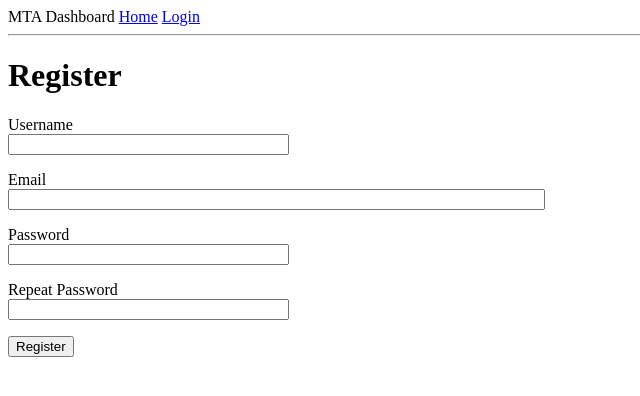
After one commit to pbt-santos/mtatransit, a Flask app: page /register in a window 1280 px wide. The commit adds this page. Shown: the top 396 px of the page, without its empty margins (0-640 px from the left). Run offline with Flask 2, Linux system fonts and the light colour scheme.

Commit message:
start adding errors, logging and test cases

```diff
--- a/app/forms.py
+++ b/app/forms.py
@@ -1,8 +1,11 @@
 # This class will define our web forms for logins
 from flask_wtf import FlaskForm
 from wtforms import StringField, PasswordField, BooleanField, SubmitField
-from wtforms.validators import DataRequired
+from wtforms.validators import DataRequired, ValidationError, Email, EqualTo
+from app.models import User
 
+
+# Create the login form for the page
 class LoginForm(FlaskForm):
     # Define our instance variables with initial values
     # DataRequired means that it cannot be submitted empty
@@ -11,3 +14,23 @@ class LoginForm(FlaskForm):
     password = PasswordField('Password', validators=[DataRequired()])
     remember_me = BooleanField('Remember Me')
     submit = SubmitField('Sign In')
+
+
+# Class that allows users to register themselves. WTForms checks email style
+class RegistrationForm(FlaskForm):
+    username = StringField('Username', validators=[DataRequired()])
+    email = StringField('Email', validators=[DataRequired(), Email()])
+    password = PasswordField('Password', validators=[DataRequired()])
+    password2 = PasswordField('Repeat Password', validators=[DataRequired(), EqualTo('password')])
+    submit = SubmitField('Register')
+
+    # custom validators
+    def validate_username(self, username):
+        user = User.query.filter_by(username=username.data).first()
+        if user: # name already exists
+            raise ValidationError('Username already in use')
+
+    def validate_email(self, email):
+        user = User.query.filter_by(email=email.data).first()
+        if user: # email already exists
+            raise ValidationError('Email already in use')
--- a/app/routes.py
+++ b/app/routes.py
@@ -1,18 +1,25 @@
 # import the app variable from the init file (which is in app dir)
-from flask import render_template, flash, redirect, url_for
-from app import app
-from app.forms import LoginForm
-from flask_login import current_user, login_user, logout_user
+from flask import render_template, flash, redirect, url_for, request
+from app import app, db
+from app.forms import LoginForm, RegistrationForm
+from flask_login import current_user, login_user, logout_user, login_required
 from app.models import User
+from werkzeug.urls import url_parse
 
 
-# Show this whenever we hit these two endpoints
+# let's create a provisional before request section
+# @app.before_request
+# def before_request():
+#     pass
+
+
+# Show this whenever we hit these two endpoints but make people login
 @app.route('/')
 @app.route('/index')
+@login_required
 def index():
     # Let's mock some turnstyle data. This will later come from a SQL database
     # the following will be the username of the station worker
-    user = {'username': 'tester'}
     turnstiles = [
         {
             'id': '1',
@@ -27,7 +34,7 @@ def index():
             'turn_rate': '1'
         }
     ]
-    return render_template('index.html', title='Home', user=user, turnstiles=turnstiles)
+    return render_template('index.html', title='Home', turnstiles=turnstiles)
 
 
 # generate the view for the login form and tell the controller to accept various methods
@@ -47,8 +54,15 @@ def login():
 
         # Success
         login_user(user, remember=form.remember_me.data)
-        # use the url_for to avoid errors and get it from function name annotation
-        return redirect(url_for('index'))
+
+        # parse url to get to page we were redirected from (from url)
+        next_page = request.args.get('next')
+
+        # If login url doesn't have the next query string section, goto index
+        if not next_page or url_parse(next_page).netloc != '':
+            next_page = url_for('index')
+
+        return redirect(next_page)
     return render_template('login.html', title='Sign In', form=form)
 
 
@@ -57,3 +71,20 @@ def login():
 def logout():
     logout_user()
     return redirect(url_for('index'))
+
+
+# Registration page for new users
+@app.route("/register", methods=['GET', 'POST'])
+def register():
+    if current_user.is_authenticated:
+        return redirect(url_for('index'))
+
+    form = RegistrationForm()
+    if form.validate_on_submit():
+        user = User(username=form.username.data, email=form.email.data)
+        user.set_password(form.password.data)
+        db.session.add(user)
+        db.session.commit()
+        flash('New user registered ({})'.format(user.username))
+        return redirect(url_for('login'))
+    return render_template('register.html', title='Register', form=form)
--- /dev/null
+++ b/app/templates/404.html
@@ -0,0 +1,6 @@
+{% extends "base.html" %}
+
+{% block content %}
+    <h1>Not Found</h1>
+    <p><a href="{{ url_for('index') }}">Back Home</a></p>
+{% endblock %}
--- /dev/null
+++ b/app/templates/_turnstile.html
@@ -0,0 +1,4 @@
+<!-- Can later on use flask_table extension instead. we'll pause this for now -->
+<table>
+    <thead><tr></tr></thead>
+</table>
--- a/app/templates/base.html
+++ b/app/templates/base.html
@@ -10,7 +10,11 @@
         <div>
             MTA Dashboard
             <a href="{{ url_for('index') }}">Home</a>
+            {% if current_user.is_anonymous %}
             <a href="{{ url_for('login') }}">Login</a>
+            {% else %}
+            <a href="{{ url_for('logout') }}">Logout</a>
+            {% endif %}
         </div>
         <hr>
         <!-- Let's add a section to display the messages we save with flash() -->
--- a/app/templates/index.html
+++ b/app/templates/index.html
@@ -2,7 +2,7 @@
 
 <!-- This block will be inserted into the base html page (note: block identifier is 'content')-->
 {% block content %}
-    <h1>User: {{ user.username }}</h1>
+    <h1>User: {{ current_user.username }}</h1>
     <!-- Let's display the turnstiles that we're monitoring
     Let's use the looping directive that jinja gives us-->
         {% for turnstile in turnstiles %}
--- a/app/templates/login.html
+++ b/app/templates/login.html
@@ -5,6 +5,7 @@
 <h1>Sign In</h1>
 <!-- The login view function will send the form class to this -->
 <!-- novalidate option leaves validation for flask rather than browser-->
+<p>New Users: <a href="{{ url_for('register') }}">Register</a></p>
 <form action="" method="post" novalidate>
     {{ form.hidden_tag() }}
     <p>
--- /dev/null
+++ b/app/templates/register.html
@@ -0,0 +1,37 @@
+{% extends "base.html" %}
+
+{% block content %}
+<h1>Register</h1>
+<form action="" method="post">
+    {{ form.hidden_tag() }}
+    <p>
+        {{ form.username.label }}<br>
+        {{ form.username(size=32) }}<br>
+        {% for error in form.username.errors %}
+        <span style="color: red;">[{{ error }}]</span>
+        {% endfor %}
+    </p>
+    <p>
+        {{ form.email.label }}<br>
+        {{ form.email(size=64) }}<br>
+        {% for error in form.email.errors %}
+        <span style="color: red;">[{{ error }}]</span>
+        {% endfor %}
+    </p>
+    <p>
+        {{ form.password.label }}<br>
+        {{ form.password(size=32) }}<br>
+        {% for error in form.password.errors %}
+        <span style="color: red;">[{{ error }}]</span>
+        {% endfor %}
+    </p>
+    <p>
+        {{ form.password2.label }}<br>
+        {{ form.password2(size=32) }}<br>
+        {% for error in form.password2.errors %}
+        <span style="color: red;">[{{ error }}]</span>
+        {% endfor %}
+    </p>
+    <p>{{ form.submit() }}</p>
+</form>
+{% endblock %}
--- a/mtatransit.py
+++ b/mtatransit.py
@@ -7,8 +7,4 @@ from app.models import Turnstile, TurnstileGroup, User
 # let's configure stuff to work with flask shell when testing db
 @app.shell_context_processor
 def make_shell_context():
-    return {'db': db,
-            'User': User,
-            'Turnstile': Turnstile,
-            'TurnstileGroup': TurnstileGroup
-            }
+    return {'db': db, 'User': User, 'Turnstile': Turnstile, 'TurnstileGroup': TurnstileGroup }
```
Also changed, not shown: app/__init__.py (+44 -1 lines), app/errors.py (added, +22 -0 lines), app/templates/500.html (added, +7 -0 lines), config.py (+8 -0 lines), tests.py (added, +48 -0 lines), readme.txt, 3 other files.
